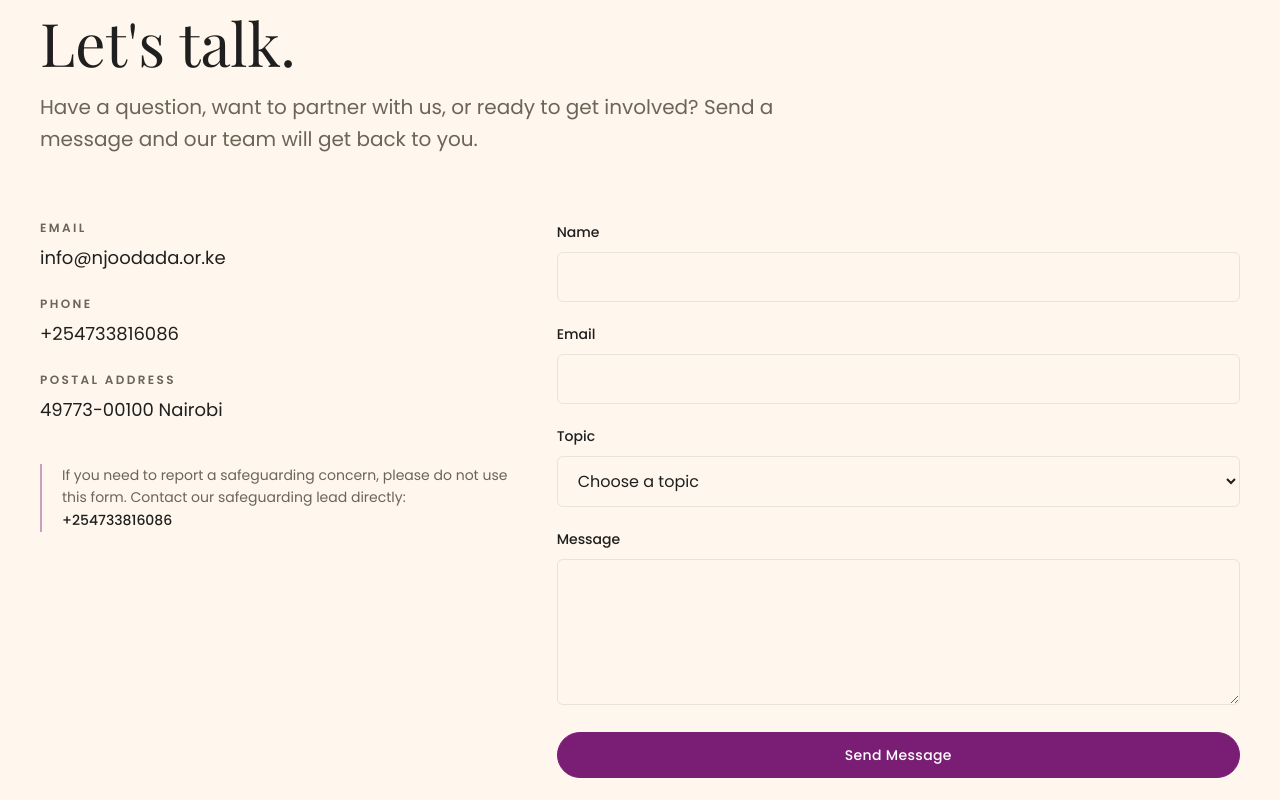
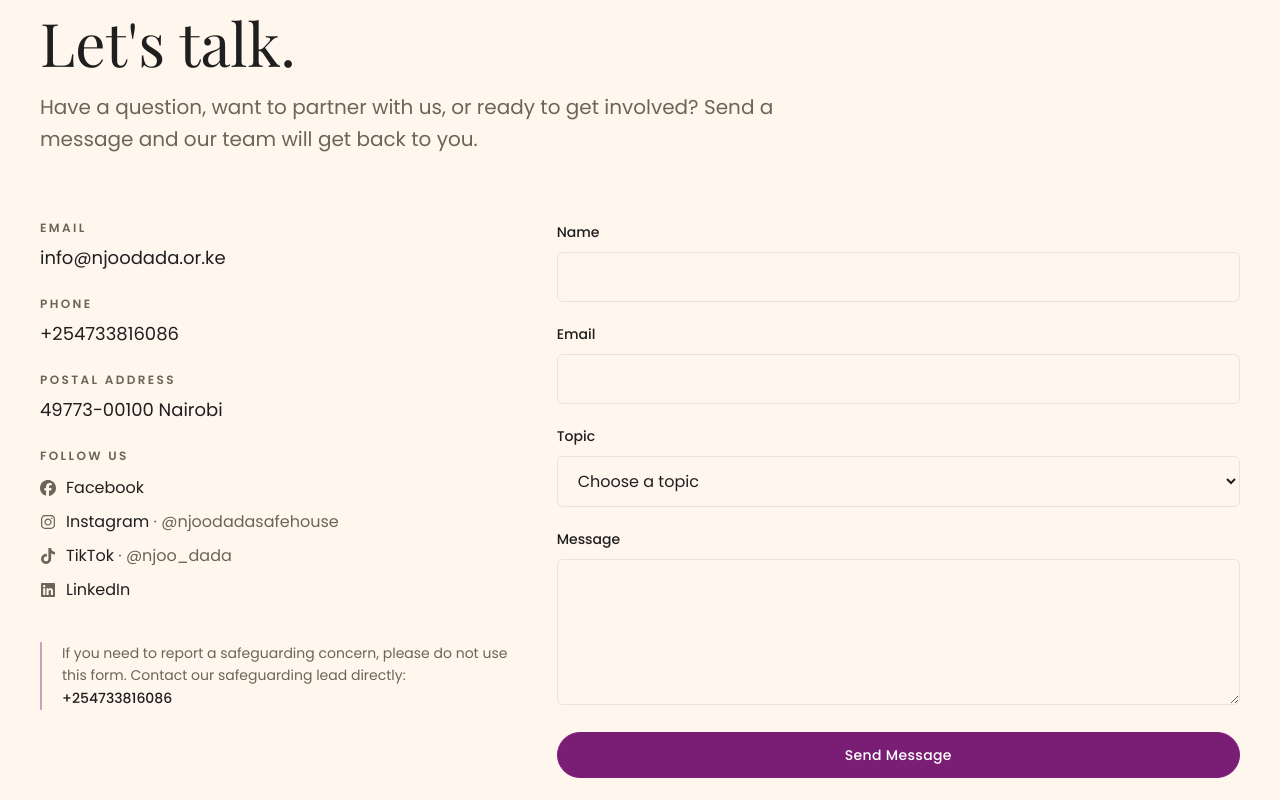
Before and after one commit to rodgersBRY/Njoo-Dada-Organization, a Next.js app: page / in a window 1280 px wide. Shown: the part 11200-12000 px from the top of the page. Built offline with nearby package versions, Linux system fonts and the light colour scheme.

Commit message:
FEAT: add TikTok and show social handles in the Contact section

```diff
--- a/components/home/ContactSection.tsx
+++ b/components/home/ContactSection.tsx
@@ -2,8 +2,9 @@ import { Container } from "@/components/ui/Container";
 import { SectionHeading } from "@/components/ui/SectionHeading";
 import { Reveal } from "@/components/ui/Reveal";
 import { ContactForm } from "@/components/home/ContactForm";
+import { socialIcons } from "@/lib/social-icons";
 import { contactContent } from "@/content/contact";
-import { orgIdentity } from "@/content/site";
+import { orgIdentity, socialLinks } from "@/content/site";
 
 export function ContactSection() {
   return (
@@ -67,6 +68,33 @@ export function ContactSection() {
                   {orgIdentity.postalAddress.value}
                 </dd>
               </div>
+              <div>
+                <dt className="text-xs font-semibold uppercase tracking-[0.2em] text-muted-foreground">
+                  Follow us
+                </dt>
+                <dd className="mt-3 flex flex-col gap-2.5">
+                  {socialLinks.map((social) => {
+                    const Icon = socialIcons[social.label];
+                    return (
+                      <a
+                        key={social.label}
+                        href={social.href}
+                        target="_blank"
+                        rel="noopener noreferrer"
+                        className="flex items-center gap-2.5 text-foreground underline-offset-4 hover:underline"
+                      >
+                        <Icon aria-hidden="true" className="h-4 w-4 shrink-0 text-muted-foreground" />
+                        <span>
+                          {social.label}
+                          {social.handle ? (
+                            <span className="text-muted-foreground"> · {social.handle}</span>
+                          ) : null}
+                        </span>
+                      </a>
+                    );
+                  })}
+                </dd>
+              </div>
             </dl>
 
             <div className="mt-10 border-l-2 border-accent/40 pl-5">
--- a/components/layout/Footer.tsx
+++ b/components/layout/Footer.tsx
@@ -1,9 +1,8 @@
 import Link from "next/link";
 import Image from "next/image";
-import { FaFacebook, FaInstagram, FaLinkedin } from "react-icons/fa6";
-import type { IconType } from "react-icons";
 import { Container } from "@/components/ui/Container";
 import { navItems } from "@/content/navigation";
+import { socialIcons } from "@/lib/social-icons";
 import {
   siteConfig,
   orgIdentity,
@@ -11,12 +10,6 @@ import {
   accountabilityLinks,
   legalLinks,
 } from "@/content/site";
-
-const socialIcons: Record<string, IconType> = {
-  Facebook: FaFacebook,
-  Instagram: FaInstagram,
-  LinkedIn: FaLinkedin,
-};
 
 export function Footer() {
   const year = new Date().getFullYear();
--- a/content/site.ts
+++ b/content/site.ts
@@ -36,6 +36,8 @@ export const orgIdentity: {
 export const socialLinks: {
   label: string;
   href: string;
+  /** Visible @handle, where the platform has one worth showing (not every platform does). */
+  handle?: string;
   isPlaceholder: boolean;
 }[] = [
   {
@@ -46,6 +48,13 @@ export const socialLinks: {
   {
     label: "Instagram",
     href: "https://www.instagram.com/njoodadasafehouse",
+    handle: "@njoodadasafehouse",
+    isPlaceholder: false,
+  },
+  {
+    label: "TikTok",
+    href: "https://www.tiktok.com/@njoo_dada",
+    handle: "@njoo_dada",
     isPlaceholder: false,
   },
   {
--- /dev/null
+++ b/lib/social-icons.ts
@@ -0,0 +1,9 @@
+import { FaFacebook, FaInstagram, FaLinkedin, FaTiktok } from "react-icons/fa6";
+import type { IconType } from "react-icons";
+
+export const socialIcons: Record<string, IconType> = {
+  Facebook: FaFacebook,
+  Instagram: FaInstagram,
+  TikTok: FaTiktok,
+  LinkedIn: FaLinkedin,
+};
```
